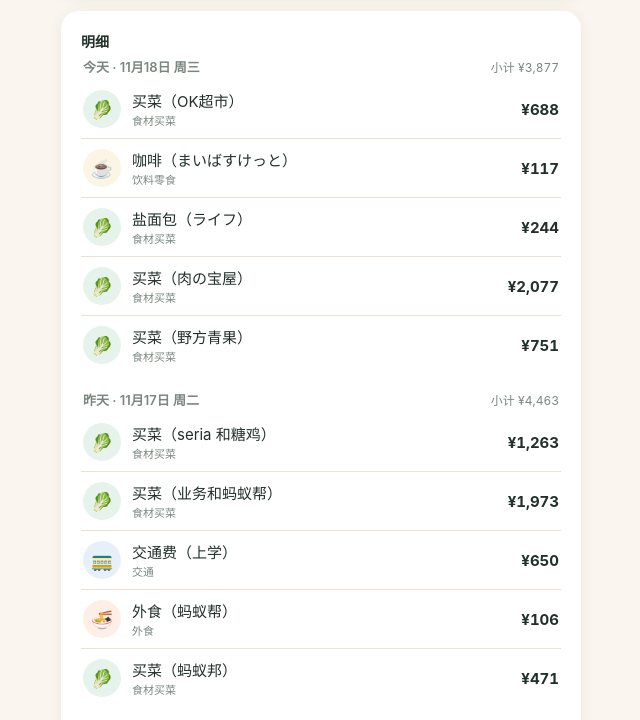
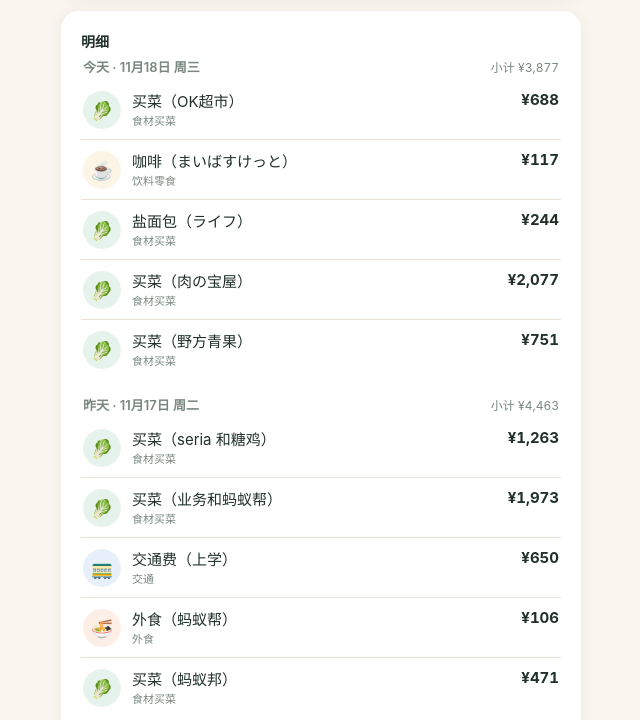
Before and after one commit to 522027002yyf-spec/notes-2026, a plain HTML site: page index.html in a window 1280 px wide. Shown: the part 1250-1970 px from the top of the page, without its empty margins (319-959 px from the left). Drawn offline with Linux system fonts and the light colour scheme.

Commit message:
Publish index.html (shared ledger)

```diff
--- a/index.html
+++ b/index.html
@@ -90,11 +90,13 @@
   .day-group:first-child .day-head{ margin-top:6px; }
   .day-title{ font-size:13px; color:var(--muted); font-weight:600; }
   .day-sum{ font-size:12px; color:var(--muted); font-variant-numeric:tabular-nums; }
-  .entry{ display:flex; align-items:center; gap:11px; padding:10px 2px; border-bottom:1px solid var(--line); }
+  .entry{ display:flex; align-items:flex-start; gap:11px; padding:10px 2px; border-bottom:1px solid var(--line); }
   .day-group .entry:last-child{ border-bottom:none; }
+  .entry .chip{ margin-top:1px; }
   .entry .meta{ flex:1; min-width:0; }
   .entry .item{ font-size:15px; overflow:hidden; text-overflow:ellipsis; white-space:nowrap; }
   .entry .cat{ font-size:11px; color:var(--muted); margin-top:1px; }
+  .entry .note{ font-size:12px; color:var(--muted); margin-top:3px; line-height:1.55; }
   .entry .amt{ font-size:15px; font-weight:700; font-variant-numeric:tabular-nums; flex:none; }
   .empty{ text-align:center; color:var(--muted); padding:30px 10px; font-size:14px; line-height:1.7; }
   footer{ text-align:center; color:var(--muted); font-size:12px; margin-top:8px; }
@@ -279,7 +281,7 @@ function render(){
     const dc = list.filter(e=>e.currency==="CNY").reduce((s,e)=>s+e.amount,0);
     const sum = "小计 "+fmt(dj) + (dc>0 ? " · "+dc.toLocaleString("ja-JP")+" 元" : "");
     return '<div class="day-group" id="day-'+ds+'"><div class="day-head"><span class="day-title">'+dayLabel(ds)+'</span><span class="day-sum">'+sum+'</span></div>' +
-      list.map(e => '<div class="entry">'+chip(e.category,38)+'<div class="meta"><div class="item">'+e.item+'</div><div class="cat">'+e.category+'</div></div><span class="amt">'+(e.currency==="CNY" ? e.amount.toLocaleString("ja-JP")+" 元" : fmt(e.amount))+'</span></div>').join("") + '</div>';
+      list.map(e => '<div class="entry">'+chip(e.category,38)+'<div class="meta"><div class="item">'+e.item+'</div><div class="cat">'+e.category+'</div>'+(e.note ? '<div class="note">'+e.note+'</div>' : '')+'</div><span class="amt">'+(e.currency==="CNY" ? e.amount.toLocaleString("ja-JP")+" 元" : fmt(e.amount))+'</span></div>').join("") + '</div>';
   }).join("");
 }
 
```
